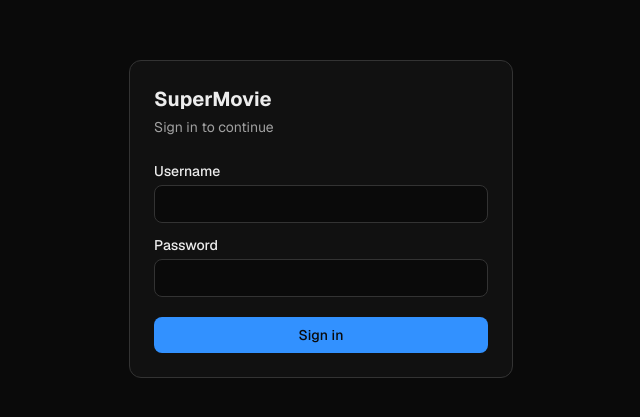
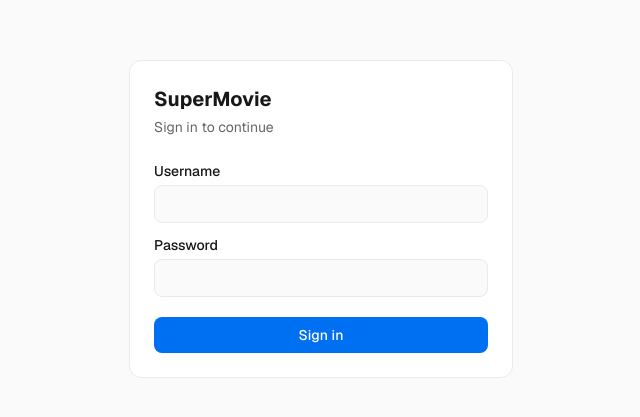
Before and after one commit to IanKonlog/SuperMovie, a Next.js app: page /login in a window 1280 px wide. Shown: the part 181-598 px from the top of the page, without its empty margins (319-959 px from the left). Built offline with nearby package versions, Linux system fonts and the light colour scheme; no server answers.

Commit message:
Light mode: Geist light theme with system-aware toggle

```diff
--- a/src/app/(app)/layout.tsx
+++ b/src/app/(app)/layout.tsx
@@ -3,6 +3,7 @@
 import { NavLinks } from "./nav-links";
 import { MobileNav } from "./mobile-nav";
 import { NavSearch } from "@/modules/media/components/nav-search";
+import { ThemeToggle } from "./theme-toggle";
 
 export default async function AppLayout({
   children,
@@ -23,6 +24,7 @@
           </div>
           <div className="ml-auto flex items-center gap-3 text-sm sm:gap-4">
             <NavSearch />
+            <ThemeToggle />
             <span className="hidden text-muted sm:inline">
               {session.username}
             </span>
--- /dev/null
+++ b/src/app/(app)/theme-toggle.tsx
@@ -0,0 +1,57 @@
+"use client";
+
+import { useSyncExternalStore } from "react";
+import { MoonIcon, SunIcon } from "@/lib/icons";
+
+type ThemeChoice = "light" | "dark";
+
+function subscribe(callback: () => void) {
+  const query = window.matchMedia("(prefers-color-scheme: dark)");
+  const observer = new MutationObserver(callback);
+  observer.observe(document.documentElement, {
+    attributes: true,
+    attributeFilter: ["data-theme"],
+  });
+  query.addEventListener("change", callback);
+  return () => {
+    observer.disconnect();
+    query.removeEventListener("change", callback);
+  };
+}
+
+function getThemeSnapshot(): ThemeChoice {
+  const chosen = document.documentElement.dataset.theme;
+  if (chosen === "light" || chosen === "dark") return chosen;
+  return window.matchMedia("(prefers-color-scheme: dark)").matches
+    ? "dark"
+    : "light";
+}
+
+export function ThemeToggle() {
+  const theme = useSyncExternalStore(subscribe, getThemeSnapshot, () => "dark");
+
+  function toggle() {
+    const next: ThemeChoice = theme === "dark" ? "light" : "dark";
+    document.documentElement.dataset.theme = next;
+    try {
+      localStorage.setItem("theme", next);
+    } catch {
+      // Private mode: theme applies for this visit only.
+    }
+  }
+
+  return (
+    <button
+      type="button"
+      onClick={toggle}
+      aria-label={`Switch to ${theme === "dark" ? "light" : "dark"} theme`}
+      className="rounded-lg p-1.5 text-muted transition hover:bg-surface-2 hover:text-foreground"
+    >
+      {theme === "dark" ? (
+        <SunIcon className="h-5 w-5" />
+      ) : (
+        <MoonIcon className="h-5 w-5" />
+      )}
+    </button>
+  );
+}
--- a/src/app/globals.css
+++ b/src/app/globals.css
@@ -1,18 +1,55 @@
 @import "tailwindcss";
 
 :root {
+  /* Geist light theme (vercel.com/geist/colors) */
+  --background: #fafafa;
+  --foreground: #171717;
+  --surface: #ffffff;
+  --surface-2: #f2f2f2;
+  --line: #eaeaea;
+  --muted: #666666;
+  --accent: #0070f3;
+  color-scheme: light;
+}
+
+/* Explicit user choice wins over the system preference. */
+:root[data-theme="dark"] {
+  /* Geist dark theme */
   --background: #0a0a0a;
   --foreground: #ededed;
+  --surface: #111111;
+  --surface-2: #1a1a1a;
+  --line: #333333;
+  --muted: #a1a1a1;
+  --accent: #3291ff;
+  color-scheme: dark;
 }
 
+:root[data-theme="light"] {
+  color-scheme: light;
+}
+
+@media (prefers-color-scheme: dark) {
+  :root:not([data-theme="light"]) {
+    /* Geist dark theme */
+    --background: #0a0a0a;
+    --foreground: #ededed;
+    --surface: #111111;
+    --surface-2: #1a1a1a;
+    --line: #333333;
+    --muted: #a1a1a1;
+    --accent: #3291ff;
+    color-scheme: dark;
+  }
+}
 @theme inline {
   --color-background: var(--background);
   --color-foreground: var(--foreground);
-  --color-surface: #111111;
-  --color-surface-2: #1a1a1a;
-  --color-line: #333333;
-  --color-muted: #a1a1a1;
-  --color-accent: #3291ff;
+  --color-surface: var(--surface);
+  --color-surface-2: var(--surface-2);
+  --color-line: var(--line);
+  --color-muted: var(--muted);
+  --color-accent: var(--accent);
   --font-sans: var(--font-geist-sans);
   --font-mono: var(--font-geist-mono);
 }
--- a/src/app/layout.tsx
+++ b/src/app/layout.tsx
@@ -22,7 +22,16 @@
     <html
       lang="en"
       className={`${geistSans.variable} ${geistMono.variable} h-full antialiased`}
+      suppressHydrationWarning
     >
+      <head>
+        {/* Apply the saved theme before first paint to avoid a flash. */}
+        <script
+          dangerouslySetInnerHTML={{
+            __html: `(function(){try{var t=localStorage.getItem("theme");if(t==="light"||t==="dark"){document.documentElement.dataset.theme=t}}catch(e){}})()`,
+          }}
+        />
+      </head>
       <body className="min-h-full flex flex-col">{children}</body>
     </html>
   );
--- a/src/lib/icons.tsx
+++ b/src/lib/icons.tsx
@@ -103,3 +103,20 @@
     </Svg>
   );
 }
+
+export function SunIcon(props: IconProps) {
+  return (
+    <Svg {...props}>
+      <circle cx="12" cy="12" r="4" />
+      <path d="M12 2.5v2M12 19.5v2M2.5 12h2M19.5 12h2M5.3 5.3l1.4 1.4M17.3 17.3l1.4 1.4M18.7 5.3l-1.4 1.4M6.7 17.3l-1.4 1.4" />
+    </Svg>
+  );
+}
+
+export function MoonIcon(props: IconProps) {
+  return (
+    <Svg {...props}>
+      <path d="M20 14.5A8.5 8.5 0 0 1 9.5 4 8.5 8.5 0 1 0 20 14.5Z" />
+    </Svg>
+  );
+}
```
